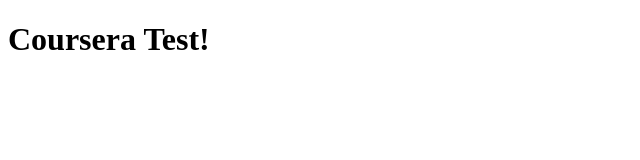
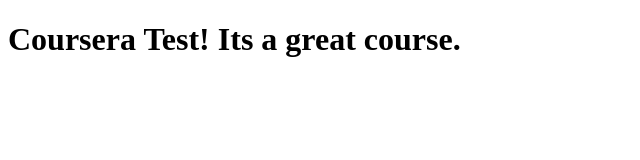
Before and after one commit to mudassira/coursera-test, a plain HTML site: page site/index.html in a window 1280 px wide. Shown: the whole page, without its empty margins (0-640 px from the left). Drawn offline with Linux system fonts and the light colour scheme.

Commit message:
second commit

```diff
--- a/site/index.html
+++ b/site/index.html
@@ -4,6 +4,6 @@
 	<title>Course Test!</title>
 </head>
 <body>
-<h1>Coursera Test!</h1>
+<h1>Coursera Test! Its a great course.</h1>
 </body>
 </html>
```
